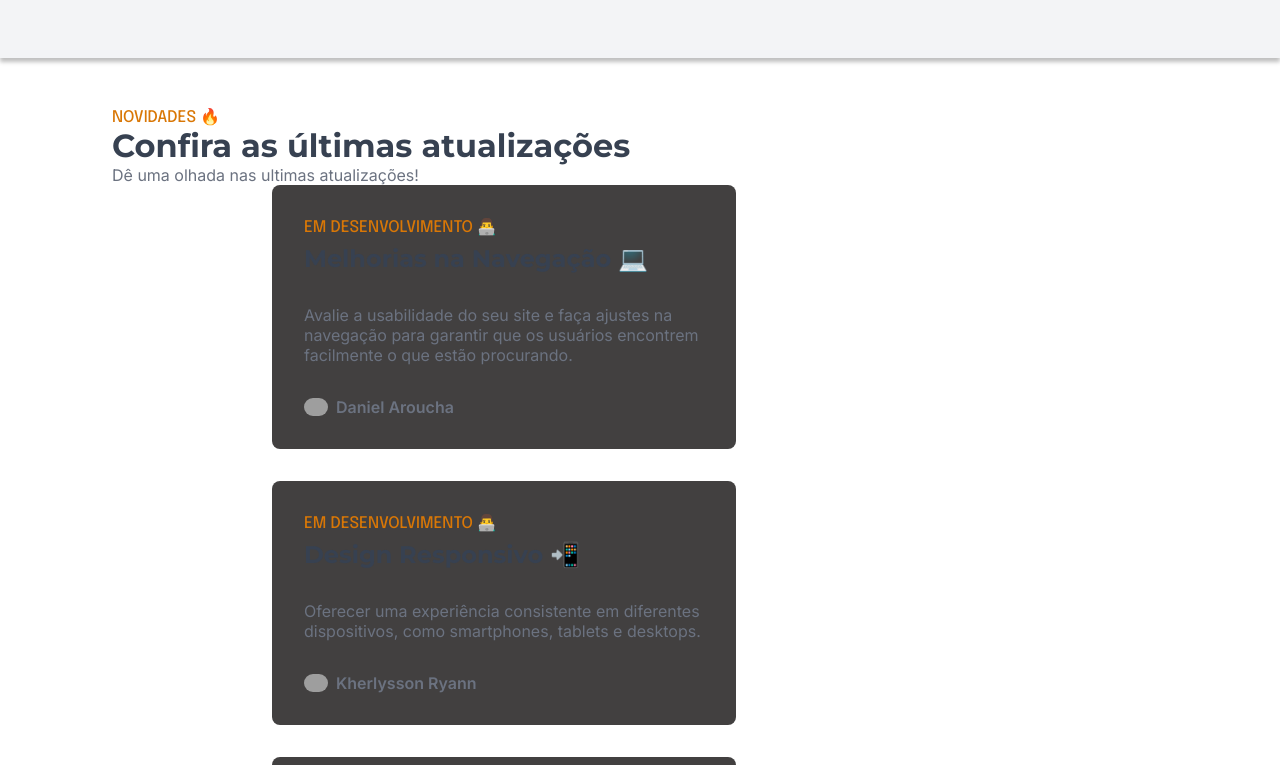
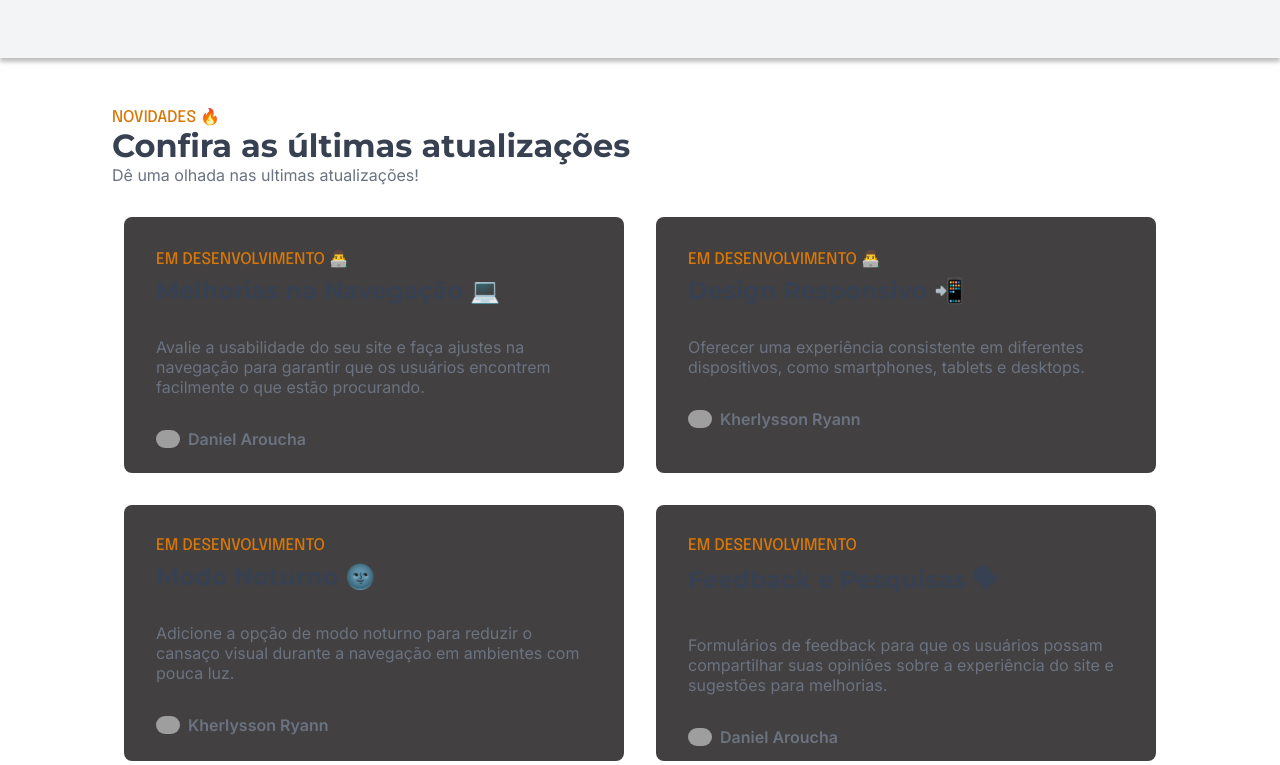
Before and after one commit to TKRyann/landing-page, a plain HTML site: page index.html in a window 1280 px wide. Shown: the part 636-1401 px from the top of the page. Drawn offline with Linux system fonts and the light colour scheme; grey boxes are pictures that could not be loaded.

Commit message:
Comentarios e organização dos cards

```diff
--- a/style.css
+++ b/style.css
@@ -118,48 +118,57 @@ hr{
     border-radius: 0.5rem;
 }
 
+/* Contém todos os cards */
 .card-container-1{
     max-width: 1120px;
     padding: 3rem 2rem;
     margin: auto;
     flex-direction: column;
     display: flex;
+    gap: 2rem;
+}
 
-}
+/* Cabeçalho do contúdo e todas as informções dele */
 .card-cabecalho{
     display: flex;
     flex-direction: column;
     gap: 0.5rem;
 
 }
+
 .card-titulo{
     color: #374151;
     font-family: Montserrat;
     font-size: 2rem;
     font-weight: 700;
 }
+
 .card-subtitulo{
     color:#6B7280;
     font-family: Inter;
     font-size: 1rem;
     font-weight: 400;
 }
+
+/* Div responsável pelos cards */
 .card-container-bloco{
-    padding: 0rem 10rem;
     display: flex;
-
+    justify-content: center;
     flex-wrap: wrap;
     gap: 2rem;
 }
+
+/* Card individual e todas as informções dele */
 .card-container-2{
     border-radius: 0.5rem;
     background: #424040;
     padding: 2rem;
     flex-direction: column;
     display: flex;
+    align-items: start;
     gap: 2rem;
-    flex-basis: 29rem;
-
+    max-width: 31.25rem;
+    max-height: 16rem;
 }
 .card-cabecalho-2{
     display: flex;
```
Also changed, not shown: index.html (+14 -0 lines).
